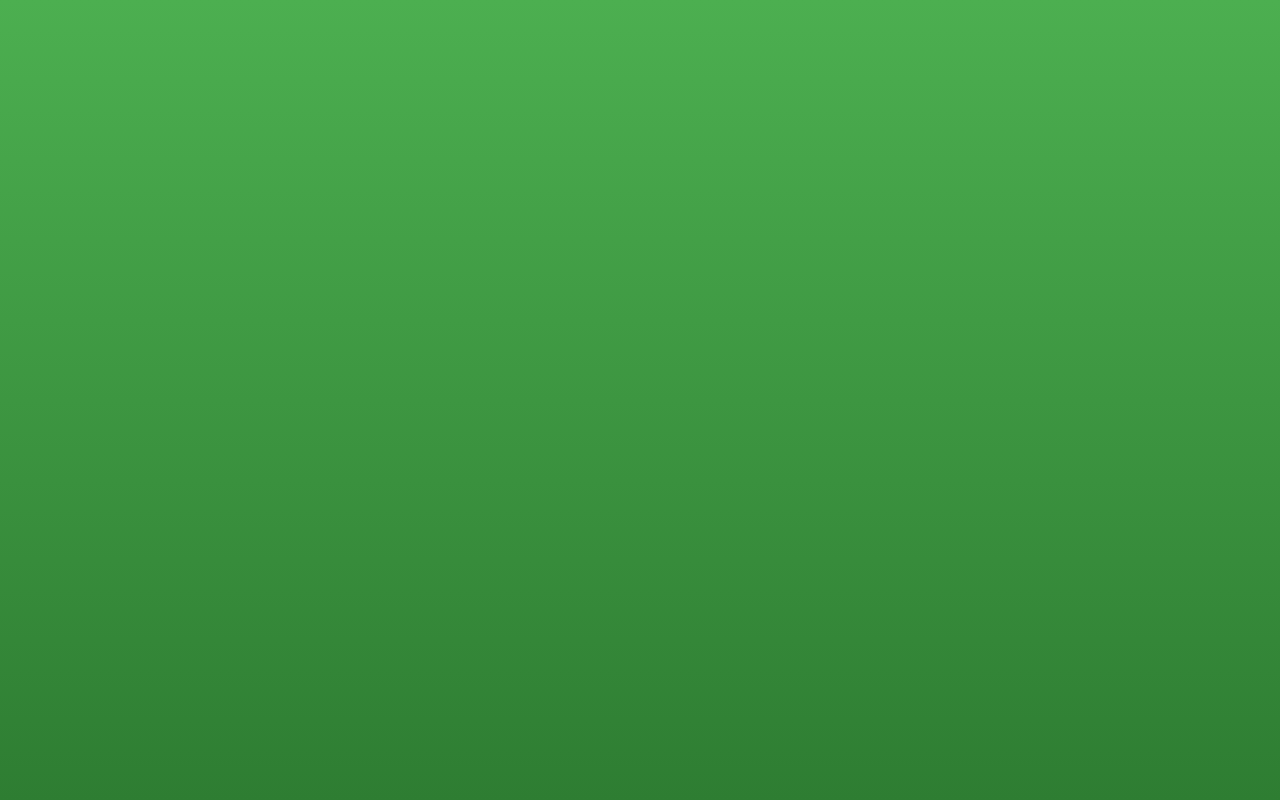
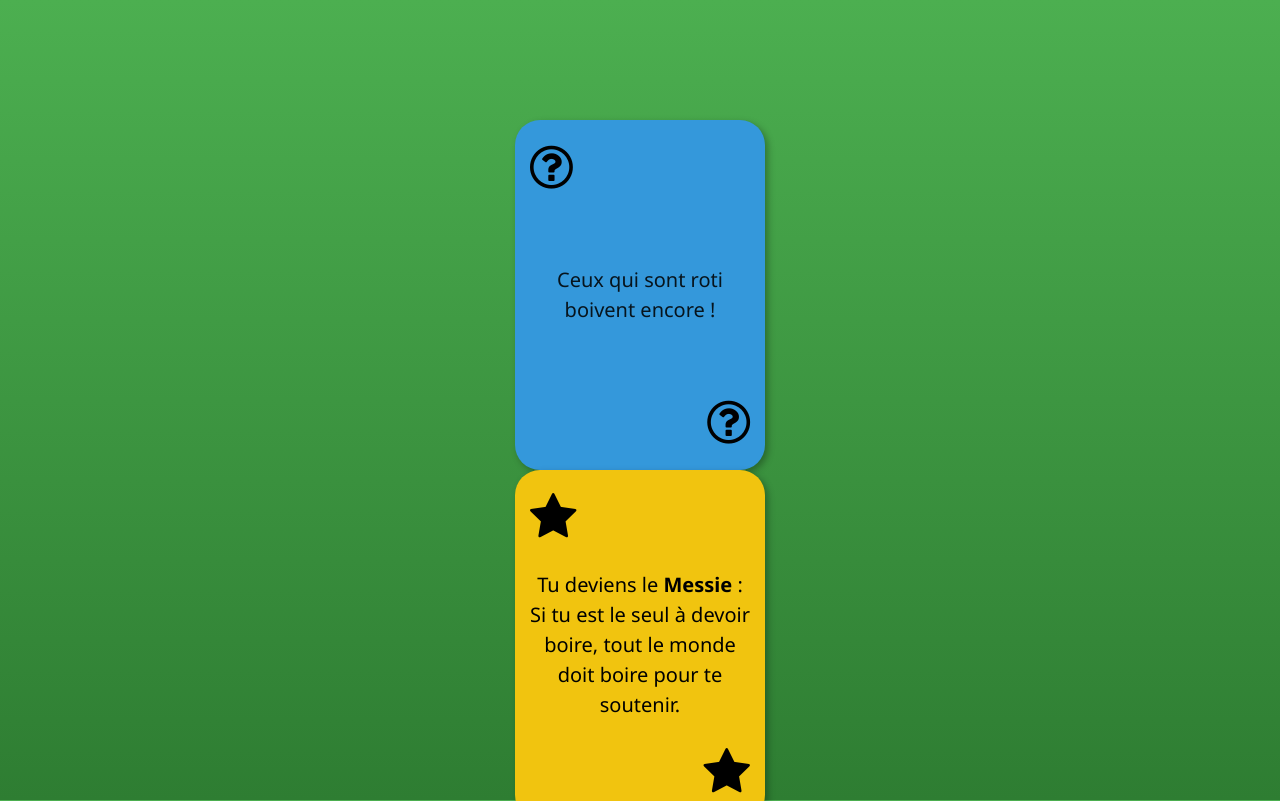
Before and after one commit to MathisHammel/RotINSA, a plain HTML site: page explo.html in a window 1280 px wide. Shown: the top 801 px of the page. Drawn offline with nearby package versions, Linux system fonts and the light colour scheme.

Commit message:
Correction bug

```diff
--- a/explo.html
+++ b/explo.html
@@ -96,6 +96,7 @@
 	 		json = data;
 	 		total_cards = json.cards;
 	 		deck = total_cards.slice();
+	 		charger();
 
 	 	});
 
@@ -111,11 +112,6 @@
 
 	 }
 
-	     window.onload = function()
-    {
-     charger();
-    }
-
 
 	</script>
 
```
